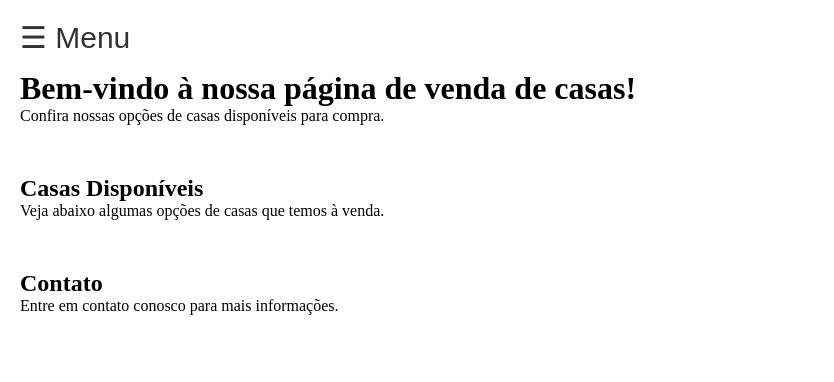
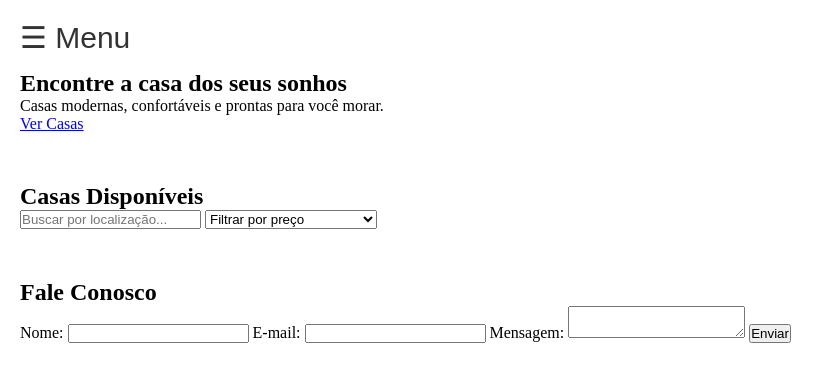
Before and after one commit to dkzmf144/projeto, a plain HTML site: page index.html in a window 1280 px wide. Shown: the whole page, without its empty margins (0-834 px from the left). Drawn offline with Linux system fonts and the light colour scheme.

Commit message:
update index.html

```diff
--- a/index.html
+++ b/index.html
@@ -3,37 +3,64 @@
 <head>
     <meta charset="UTF-8">
     <meta name="viewport" content="width=device-width, initial-scale=1.0">
-    <title>Venda de Casas</title>
+    <title>Venda de Casas - Luxo e Conforto</title>
     <link rel="stylesheet" href="styles.css">
+    <script src="https://kit.fontawesome.com/a076d05399.js" crossorigin="anonymous"></script>
 </head>
 <body>
-
     <!-- Menu lateral -->
     <div id="menu" class="menu">
-        <div class="menu-item" onclick="window.location.href='#home'">Home</div>
-        <div class="menu-item" onclick="window.location.href='#casas'">Casas</div>
-        <div class="menu-item" onclick="window.location.href='#contato'">Contato</div>
+        <div class="menu-item" onclick="window.location.href='#home'">🏠 Home</div>
+        <div class="menu-item" onclick="window.location.href='#casas'">🏡 Casas</div>
+        <div class="menu-item" onclick="window.location.href='#contato'">📞 Contato</div>
     </div>
 
     <!-- Conteúdo principal -->
     <div id="content" class="content">
         <button id="menu-toggle" class="menu-toggle" onclick="toggleMenu()">☰ Menu</button>
 
-        <div id="home">
-            <h1>Bem-vindo à nossa página de venda de casas!</h1>
-            <p>Confira nossas opções de casas disponíveis para compra.</p>
-        </div>
+        <!-- Seção de Destaque -->
+        <section id="home" class="hero">
+            <div class="hero-content">
+                <h1>Encontre a casa dos seus sonhos</h1>
+                <p>Casas modernas, confortáveis e prontas para você morar.</p>
+                <a href="#casas" class="btn">Ver Casas</a>
+            </div>
+        </section>
 
-        <div id="casas">
+        <!-- Seção de Casas Disponíveis -->
+        <section id="casas" class="casas">
             <h2>Casas Disponíveis</h2>
-            <p>Veja abaixo algumas opções de casas que temos à venda.</p>
-            <!-- Aqui você pode listar as casas com detalhes, imagens, etc. -->
-        </div>
+            <div class="filters">
+                <input type="text" id="search" placeholder="Buscar por localização...">
+                <select id="price-filter">
+                    <option value="">Filtrar por preço</option>
+                    <option value="low">Até R$ 300.000</option>
+                    <option value="mid">R$ 300.000 - R$ 700.000</option>
+                    <option value="high">Acima de R$ 700.000</option>
+                </select>
+            </div>
+            <div class="house-list" id="house-list">
+                <!-- Casas serão carregadas dinamicamente -->
+            </div>
+        </section>
 
-        <div id="contato">
-            <h2>Contato</h2>
-            <p>Entre em contato conosco para mais informações.</p>
-        </div>
+        <!-- Seção de Contato -->
+        <section id="contato">
+            <h2>Fale Conosco</h2>
+            <form id="contact-form">
+                <label for="name">Nome:</label>
+                <input type="text" id="name" name="name" required>
+
+                <label for="email">E-mail:</label>
+                <input type="email" id="email" name="email" required>
+
+                <label for="message">Mensagem:</label>
+                <textarea id="message" name="message" required></textarea>
+
+                <button type="submit">Enviar</button>
+            </form>
+        </section>
     </div>
 
     <script src="script.js"></script>
```
